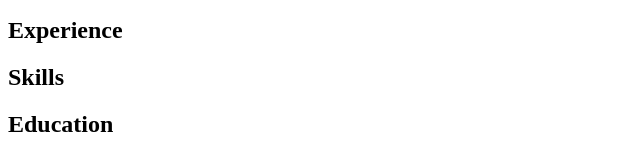
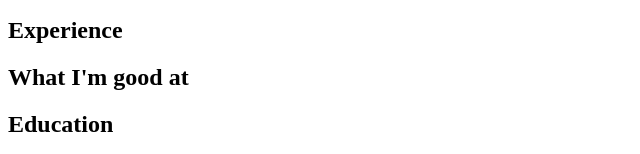
Before and after one commit to mebrantley1/CodeLou3, a plain HTML site: page index.html in a window 1280 px wide. Shown: the part 203-357 px from the top of the page, without its empty margins (0-640 px from the left). Drawn offline with Linux system fonts and the light colour scheme.

Commit message:
test by Megan

```diff
--- a/index.html
+++ b/index.html
@@ -15,7 +15,7 @@
 <div class="portfolio">
 <h2>Experience</h2>
 <div class="portfolio">
-<h2>Skills</h2>
+<h2>What I'm good at</h2>
 </div>
 <div class="portfolio">
 <h2>Education</h2>
```
